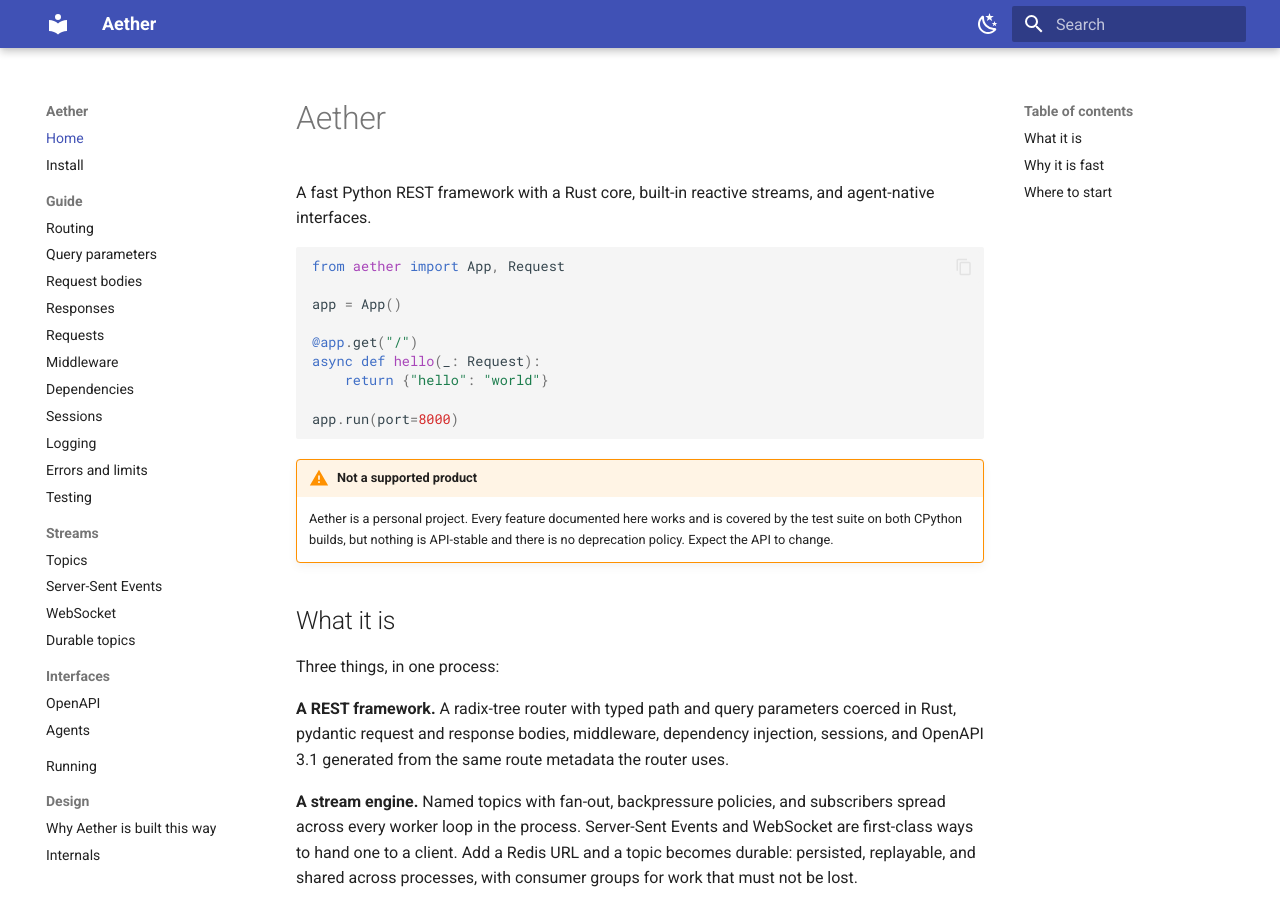
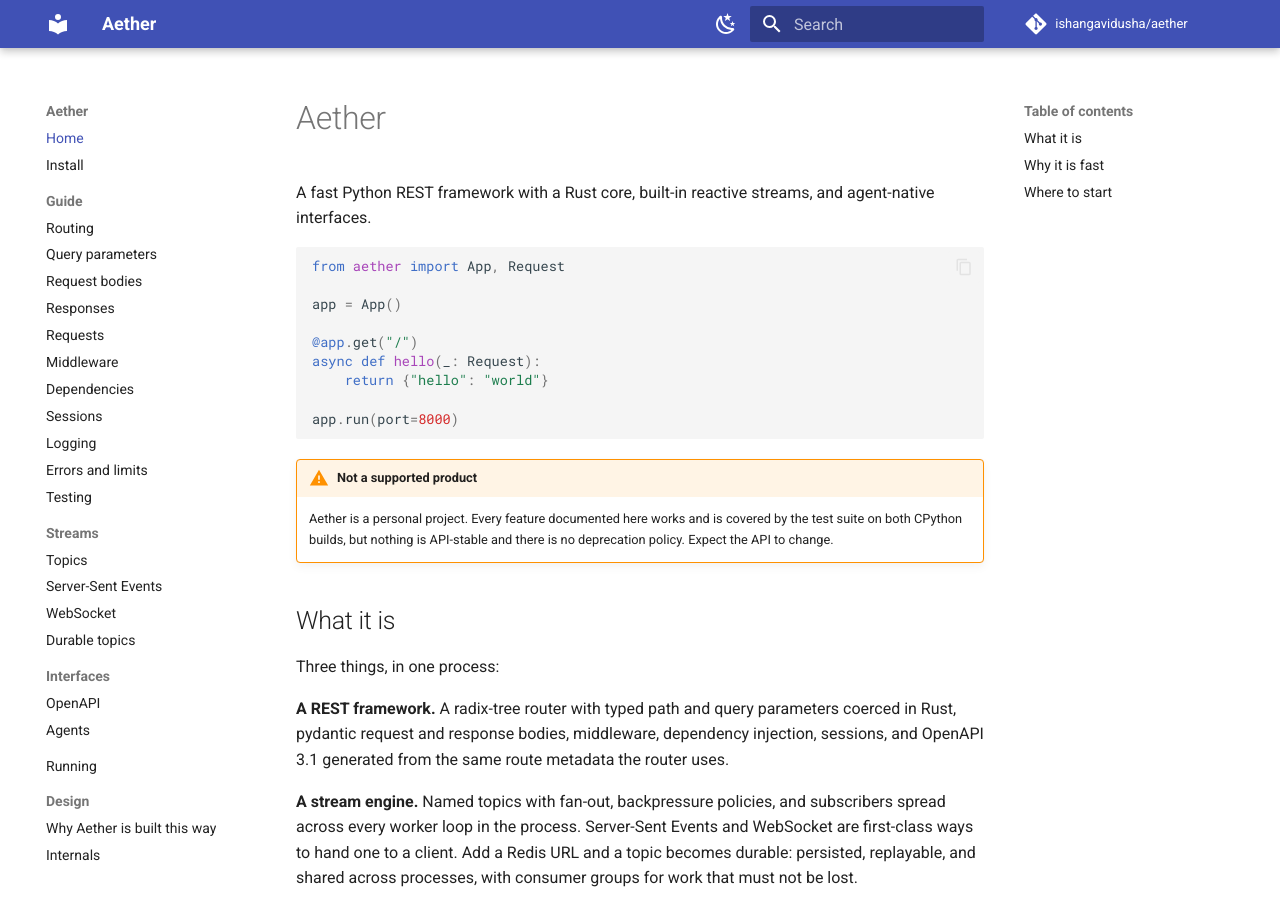
Before and after one commit to ishangavidusha/aether, an MkDocs documentation site: the page built from www/index.md, in a window 1280 px wide and 900 px high. Built offline with MkDocs 1.6.1 and Material for MkDocs 9.7.7, drawn with Linux system fonts in a browser that asks for light colours; comment, search, counter and statistics services are not loaded.

```diff
--- a/mkdocs.yml
+++ b/mkdocs.yml
@@ -1,6 +1,9 @@
 site_name: Aether
 site_description: A fast Python REST framework with a Rust core, built-in streams, and agent-native interfaces.
 site_author: Ishanga Vidusha
+site_url: https://ishangavidusha.github.io/aether/
+repo_url: https://github.com/ishangavidusha/aether
+repo_name: ishangavidusha/aether
 docs_dir: www
 site_dir: site
 
```
Also changed, not shown: 1 other file.
